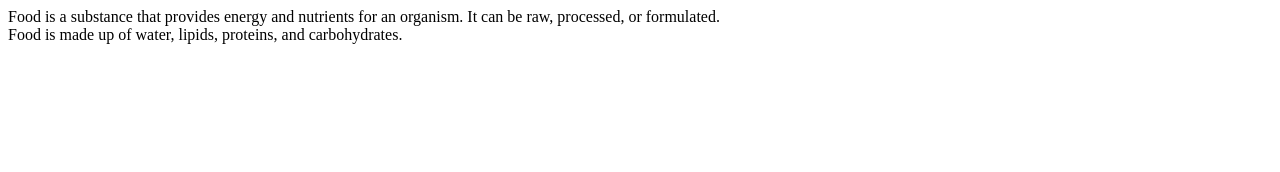
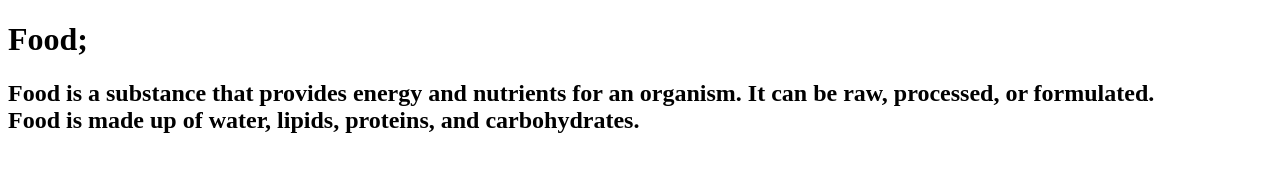
Before and after one commit to Mudathir-Ajibike/Codingal, a plain HTML site: page Lesson 2/GET FAMILIAR WITH HTML.html in a window 1280 px wide. Drawn offline with Linux system fonts and the light colour scheme.

Commit message:
firstr commit

```diff
--- a/Lesson 2/GET FAMILIAR WITH HTML.html
+++ b/Lesson 2/GET FAMILIAR WITH HTML.html
@@ -3,8 +3,8 @@
     <head>
     <title> Get familiar with html</title>
     </head>
-<body>
-    Food is a substance that provides energy and nutrients for an organism. It can be raw, processed, or formulated.<br> Food is
-    made up of water, lipids, proteins, and carbohydrates.
+<body><h1>Food;</h1>
+    <h2>Food is a substance that provides energy and nutrients for an organism. It can be raw, processed, or formulated.<br> Food is
+    made up of water, lipids, proteins, and carbohydrates.</h2>
 </body>
 </html>
```
